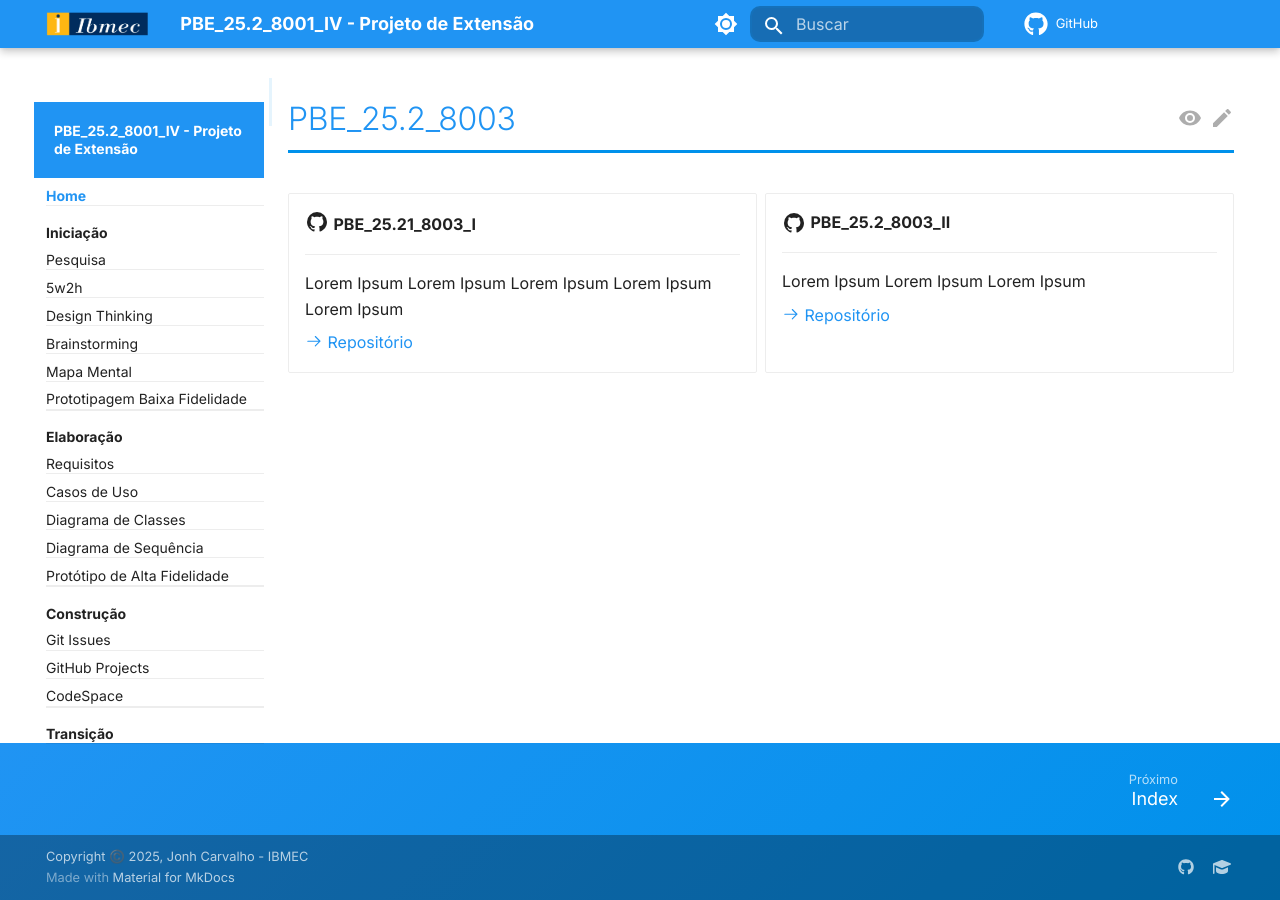
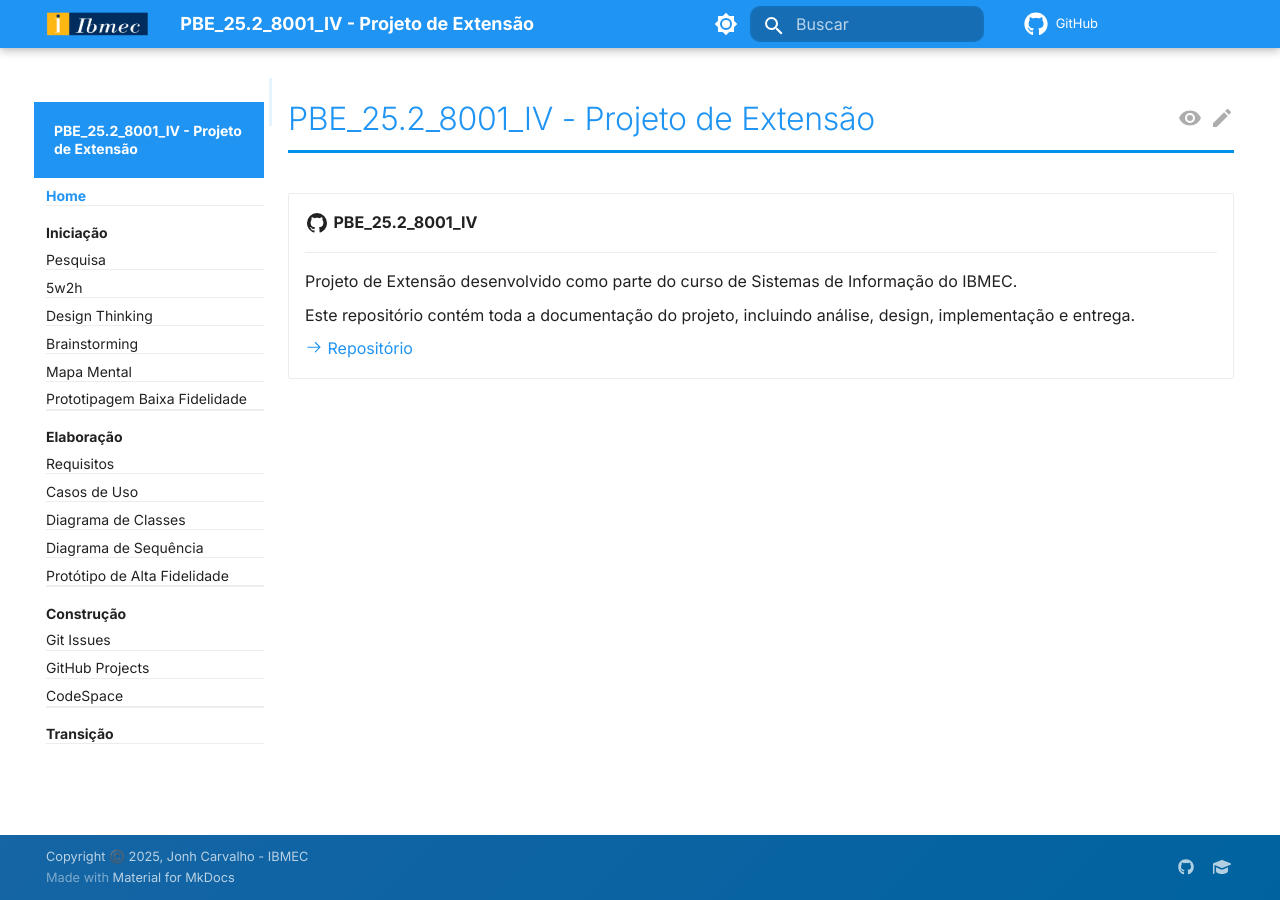
Before and after one commit to Projetos-de-Extensao/PBE_25.2_8001_IV, an MkDocs documentation site: the page built from docs/index.md, in a window 1280 px wide. Built offline with MkDocs 1.6.1 and Material for MkDocs 9.7.7, drawn with Linux system fonts in a browser that asks for light colours; comment, search, counter and statistics services are not loaded; the version menu is left out.

Commit message:
Aprimorei o layout do mkdocs

```diff
--- a/docs/index.md
+++ b/docs/index.md
@@ -4,25 +4,18 @@ hide:
   - toc
 ---
 
-# PBE_25.2_8003
+# PBE_25.2_8001_IV - Projeto de Extensão
 
 <div class="grid cards" markdown>
 
--   :material-github:{ .lg .right } __PBE_25.21_8003_I__
+-   :material-github:{ .lg .middle } __PBE_25.2_8001_IV__
 
     ---
 
-    Lorem Ipsum     Lorem Ipsum Lorem Ipsum Lorem Ipsum Lorem Ipsum
+    Projeto de Extensão desenvolvido como parte do curso de Sistemas de Informação do IBMEC.
 
-    [:octicons-arrow-right-24: Repositório](https://github.com/Projetos-de-Extensao/PBE_25.2_8003_I)
+    Este repositório contém toda a documentação do projeto, incluindo análise, design, implementação e entrega.
 
--   :material-github:{ .lg .middle } __PBE_25.2_8003_II__
-
-    ---
-
-    Lorem Ipsum Lorem Ipsum Lorem Ipsum
-
-    [:octicons-arrow-right-24: Repositório](https://github.com/Projetos-de-Extensao/PBE_25.2_8003_II)
-
+    [:octicons-arrow-right-24: Repositório](https://github.com/Projetos-de-Extensao/PBE_25.2_8001_IV.git)
 
 </div>
--- a/mkdocs.yml
+++ b/mkdocs.yml
@@ -155,7 +155,6 @@ theme:
     - content.tabs.link
     - content.tooltips
     - navigation.expand
-    - navigation.footer
     - navigation.indexes
     - navigation.instant
     - navigation.instant.prefetch
```
